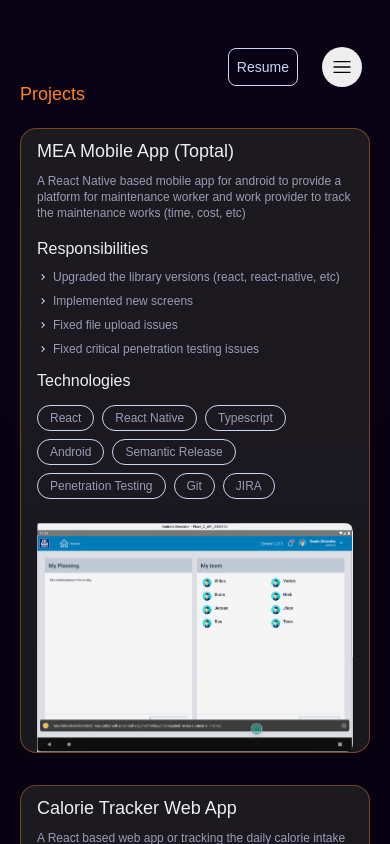
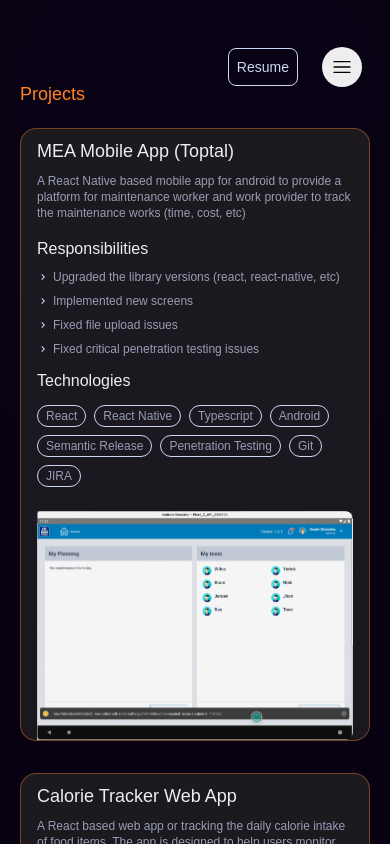
Before and after one commit to RUPESH1439/portfolio, a Next.js app: page /projects in a window 390 px wide. Shown: the top 844 px of the page. Built offline with nearby package versions, Linux system fonts and the light colour scheme.

Commit message:
fix: side border clipping main view

```diff
--- a/src/components/Carousel/Carousel.tsx
+++ b/src/components/Carousel/Carousel.tsx
@@ -72,7 +72,7 @@ const Carousel: FunctionComponent<CarouselProps> = ({ sections }) => {
     const Component = sections[activeSectionIndex].Component;
     return (
         <div>
-            <div className="invisible md:visible fixed bottom-[8%] flex flex-col gap-7 w-[12px] left-[28px] md:left-[77px] right-[20px] overflow-y-hidden">
+            <div className="invisible md:visible fixed bottom-[8%] flex flex-col gap-7 w-[12px] left-[28px] md:left-[77px] right-[20px] overflow-y-hidden scrollbar-hide">
                 {sections.map(({ key }, index) => {
                     return (
                         <animated.button
@@ -98,7 +98,7 @@ const Carousel: FunctionComponent<CarouselProps> = ({ sections }) => {
                 </div>
             </div>
 
-            <div className="text-gray mx-5 md:mx-20 mt-28 md:mt-4">
+            <div className="text-gray mx-5 md:mx-12 mt-28 md:mt-12">
                 <animated.div
                     style={{
                         width: '100%',
--- a/src/components/Projects/HighlightedProjectCard.tsx
+++ b/src/components/Projects/HighlightedProjectCard.tsx
@@ -33,7 +33,7 @@ const HighlightedProjectCard: FunctionComponent<
     height,
 }) => {
     return (
-        <Link link={githubUrl ?? '#'}>
+        <Link link={demoUrl ?? githubUrl ?? '#'}>
             <div className="flex flex-1 flex-col md:flex-row justify-between border border-primary rounded-2xl border-opacity-40 bg-gradient-to-b from-[#1c1a1f] to-[#1a171f] px-4 md:pl-12">
                 <div className="flex flex-[100%] md:flex-[40%] flex-col py-2 md:py-8">
                     <div>
@@ -70,7 +70,7 @@ const HighlightedProjectCard: FunctionComponent<
                                 {skills?.map((skill) => {
                                     return (
                                         <div
-                                            className="text-xs md:text-sm text-gray text-opacity-70 border border-gray rounded-3xl px-3 py-1"
+                                            className="text-xs md:text-sm text-gray text-opacity-70 border border-gray rounded-3xl px-2 md:px-3 py-0.5 md:py-1"
                                             key={skill}
                                         >
                                             {skill}
@@ -124,19 +124,13 @@ const HighlightedProjectCard: FunctionComponent<
                         </div>
                     </div>
                 </div>
-                <div className="flex flex-[100%] md:flex-[60%] flex-col ml-0 md:ml-12 justify-end">
+                <div className="flex flex-[100%] md:flex-[60%] flex-col ml-0 md:ml-12 self-end">
                     <Image
                         src={img ?? ''}
                         width={650}
                         height={270}
                         alt="img"
                         className="rounded-lg rounded-l-none"
-                        // style={{
-                        //     width: '100%',
-                        //     objectFit: height ? 'contain' : 'fill',
-                        //     height: height ?? '100%',
-                        // }}
-
                         style={{
                             objectFit: 'contain',
                             height: height ?? '100%',
--- a/src/components/Projects/HighlightedProjects.tsx
+++ b/src/components/Projects/HighlightedProjects.tsx
@@ -12,14 +12,12 @@ const projects: HighlightedProjectCardProps[] = [
     {
         title: 'MEA Mobile App (Toptal)',
         desc: `A React Native based mobile app for android to provide a platform for maintenance worker and work provider to track the maintenance works (time, cost, etc)`,
-        githubUrl: '',
         responsibilities: [
             'Upgraded the library versions (react, react-native, etc)',
             'Implemented new screens',
             'Fixed file upload issues',
             'Fixed critical penetration testing issues',
         ],
-        demoUrl: '',
         skills: [
             'React',
             'React Native',
@@ -44,7 +42,6 @@ const projects: HighlightedProjectCardProps[] = [
             'Created backend APIs required',
             'Created front-end components and integrated them with the backend',
         ],
-        demoUrl: '',
         skills: [
             'React',
             'Typescript',
@@ -61,7 +58,6 @@ const projects: HighlightedProjectCardProps[] = [
     {
         title: 'MyHairCounts Mobile App',
         desc: 'MyHairCounts App is a React-Native App that measures and tracks the percentage of grey hairs and even your degree of dandruff.',
-        githubUrl: '',
         responsibilities: [
             'Implemented new v2 features and fixed critical bugs',
             'Refactored old codebase',
@@ -88,7 +84,6 @@ const projects: HighlightedProjectCardProps[] = [
     {
         title: 'Woollybuggers Mobile App',
         desc: 'Woolly Buggers is a React Native based mobile app that delivers easy-to-use map layers of all fishable rivers, over 3,000 lakes, all public access, private lands, fishing regulations, and access regulations. PLUS, save and share fishing spots.',
-        githubUrl: '',
         responsibilities: [
             'Created front-end and back-end architecture',
             'Collaborated with the client',
@@ -117,7 +112,6 @@ const projects: HighlightedProjectCardProps[] = [
     {
         title: 'Mobile App for ScoutX',
         desc: 'ScoutX is an innovative digital platform that revolutionizes the way athletes, coaches, and scouts interact and connect during the college recruiting process. The app aims to eliminate the need for manual paperwork and time-consuming processes, making it more efficient for all parties involved.',
-        githubUrl: '',
         responsibilities: [
             'Created front-end architecture',
             'Lead a team of 5',
@@ -146,7 +140,6 @@ const projects: HighlightedProjectCardProps[] = [
     {
         title: 'Mobile App for ReAlpha',
         desc: 'ReAlpha is a digital marketplace with more than 30 employees, and it simplifies, finances, and manages short-term rental investments. This app aims to provide a platform for accessing and managing a broad range of real estate properties and investments.',
-        githubUrl: '',
         responsibilities: [
             'Created front-end architecture',
             'Lead a team of 5',
@@ -178,7 +171,7 @@ const HighlightedProjects: FunctionComponent<HighlightedProjectsProps> = ({
     _ref,
 }) => {
     return (
-        <div className="flex flex-col flex-1 absolute mr-5 md:mr-36 z-[5]">
+        <div className="flex flex-col flex-1 relative z-[100]">
             <SectionTitle title="Projects" />
             <div
                 ref={_ref}
--- a/src/pages/index.tsx
+++ b/src/pages/index.tsx
@@ -31,7 +31,7 @@ export default function Home() {
             />
             <div className="invisible md:visible z-[2] h-[50%] md:h-[45%] w-[20%] border-l-0 rounded-l-none fixed top-[16%] right-[30px] md:right-16 border-[rgba(160,160,255,0.40)] border-[1px] rounded-[100px] border-b-0 rounded-b-none " />
 
-            <div className="md:left-[80px] md:right-16">
+            <div className="relative z-[5]">
                 <Carousel sections={carouseSections} />
             </div>
             <div className="fixed bottom-0 right-[20px] md:right-16">
```
